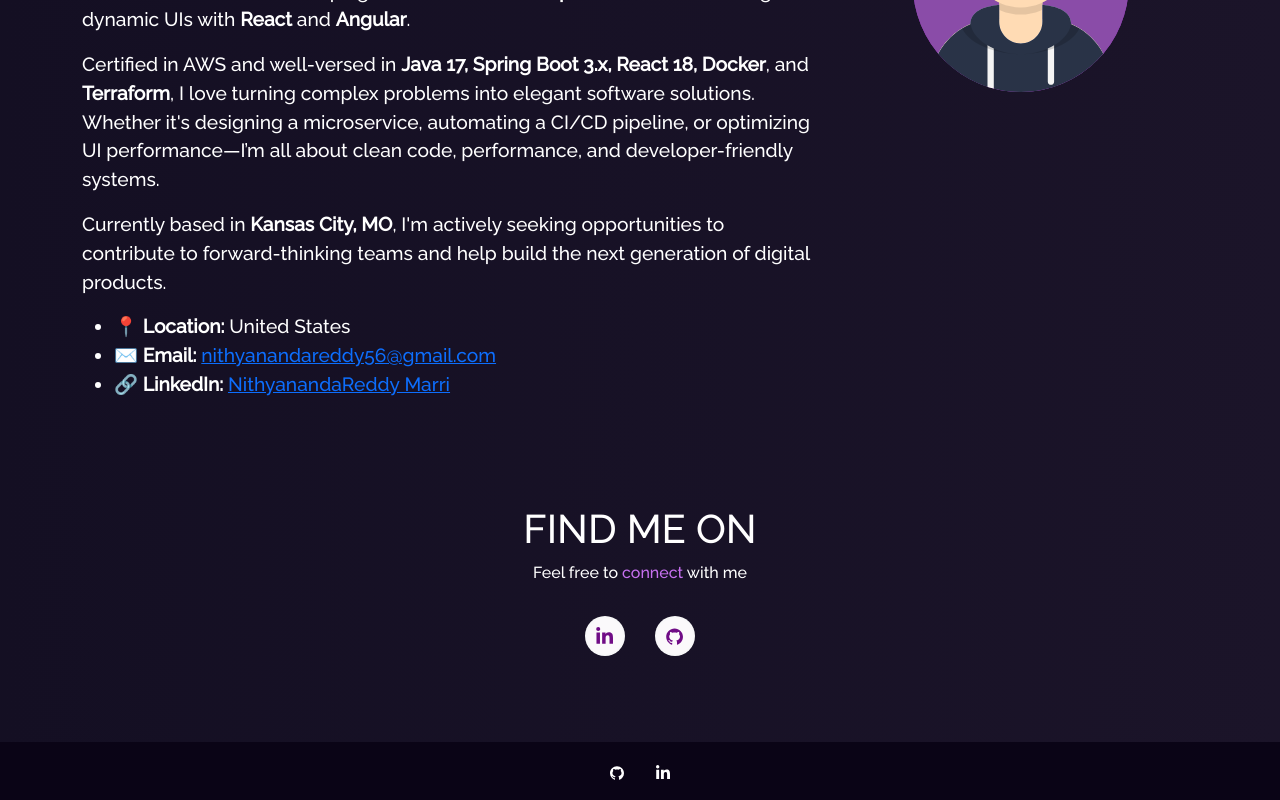
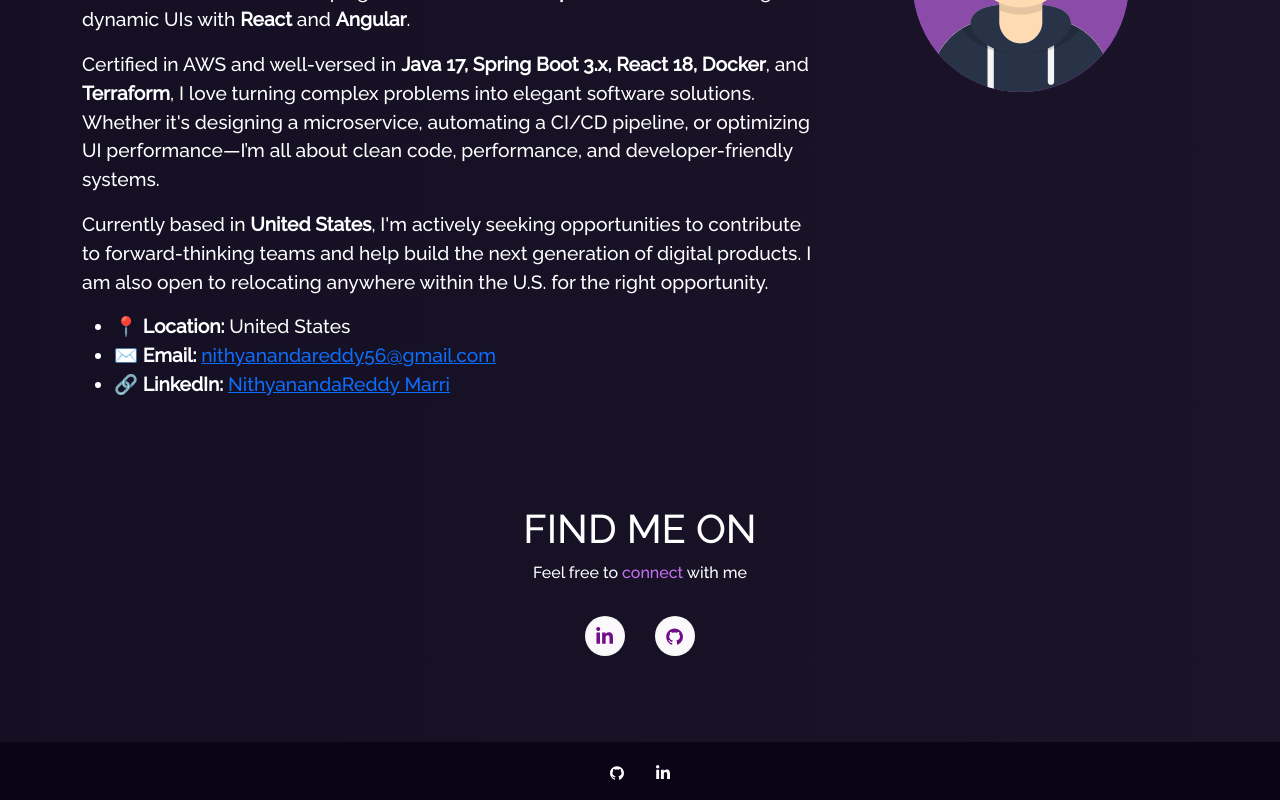
Before and after one commit to NithyanandaReddyMarri/protfolio_react, a React (Create React App) app: page / in a window 1280 px wide. Shown: the part 1121-1921 px from the top of the page. Built offline with nearby package versions, Linux system fonts and the light colour scheme.

Commit message:
Initial commit

```diff
--- a/src/components/Home/Home2.js
+++ b/src/components/Home/Home2.js
@@ -33,9 +33,11 @@
                 developer-friendly systems.
               </p>
               <p>
-                Currently based in <strong>Kansas City, MO</strong>, I'm
-                actively seeking opportunities to contribute to forward-thinking
-                teams and help build the next generation of digital products.
+                Currently based in <strong>United States</strong>, I'm actively
+                seeking opportunities to contribute to forward-thinking teams
+                and help build the next generation of digital products. I am
+                also open to relocating anywhere within the U.S. for the right
+                opportunity.
               </p>
               <ul>
                 <li>
```
Also changed, not shown: public/index.html (line endings or trailing spaces).
